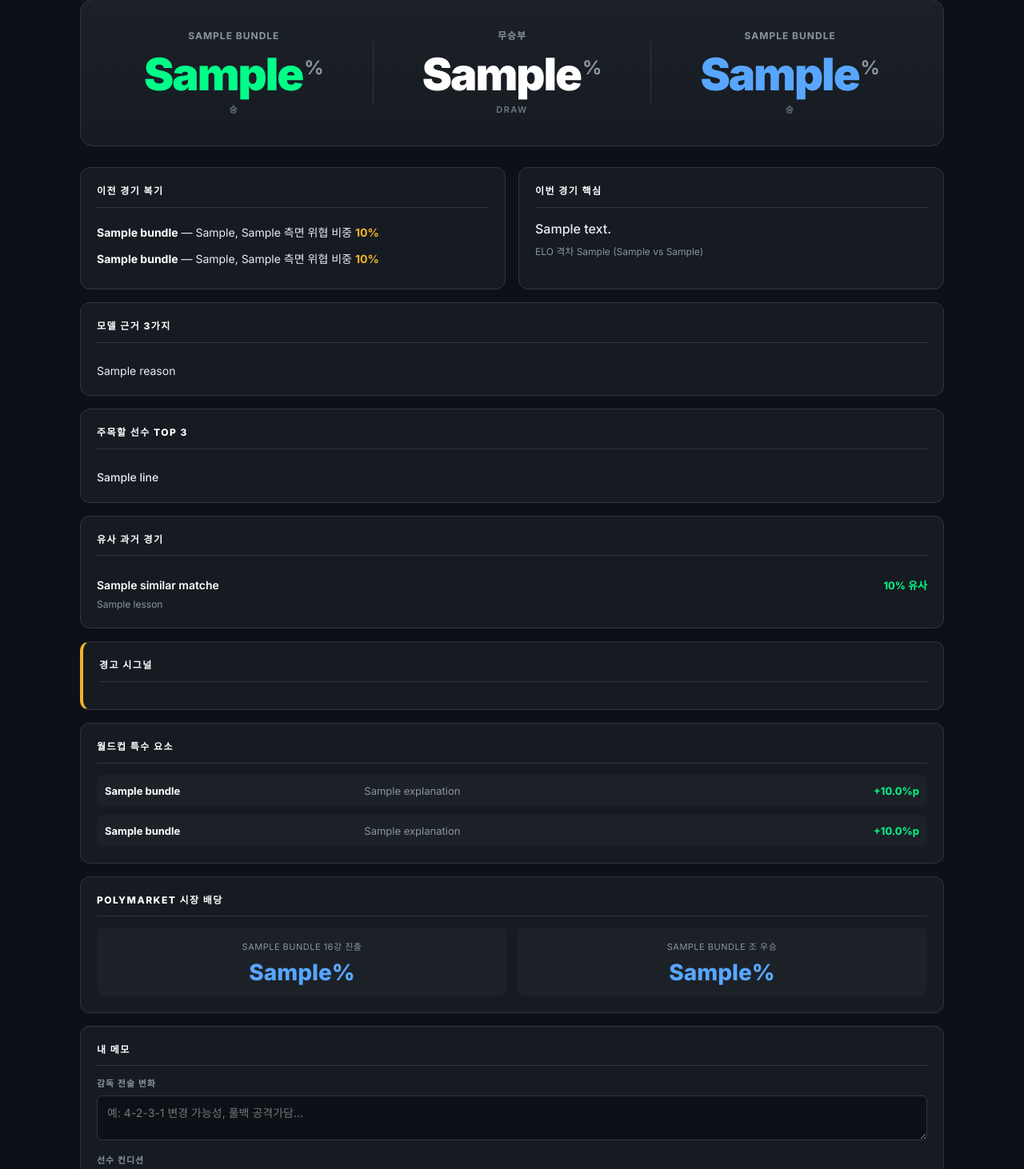
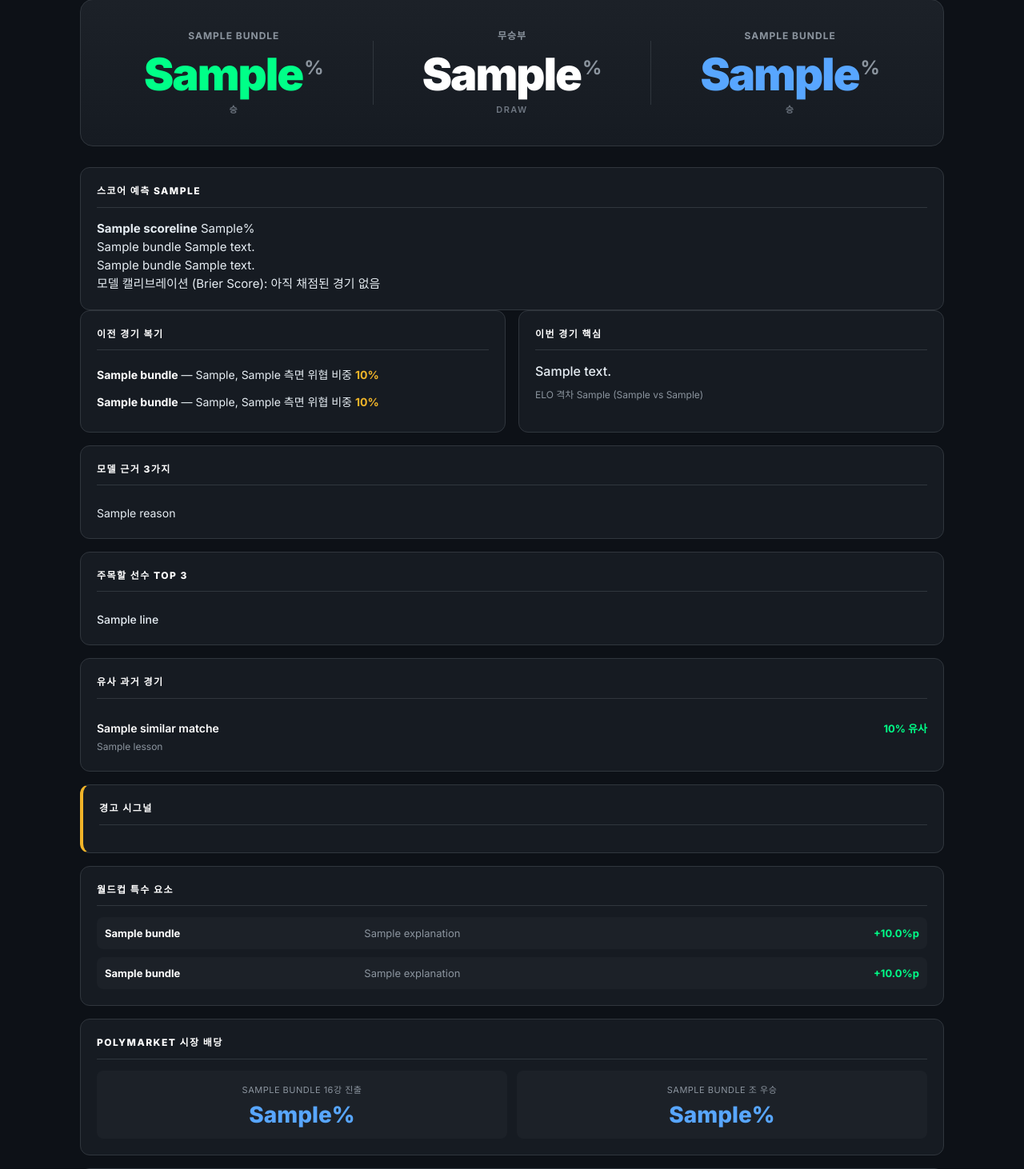
Before and after one commit to Gunnerista/worldcup-predictor, a Flask app: template templates/match.html in a window 1280 px wide. Shown: the part 179-1641 px from the top of the page at 80% size. Run offline with Flask 3, Linux system fonts and the light colour scheme; the template is opened without the code that fills it: most values are stand-ins (such as "Sample title", 1, 10 or a date in 2020); a database or web service that is not in the repository returns one stand-in record (values such as "Sample title"); data that the repository does not hold is empty; some libraries are stand-ins or nearby versions.

Commit message:
feat: show Dixon-Coles scorelines, situation notes, xG on web UI

```diff
--- a/app.py
+++ b/app.py
@@ -524,6 +524,7 @@ def index():
             away_pct = round(wdl["away_win"])
             home_sit = (pred.get("situation") or {}).get("home") or {}
             note = home_sit.get("note")
+            expected_goals = pred.get("expected_goals")
         except Exception as e:
             print(f"index: predict error for {home} vs {away}: {e}")
             probs = _elo.get_win_probability(_elo.get_rating(home), _elo.get_rating(away))
@@ -531,6 +532,7 @@ def index():
             draw_pct = round(probs["draw"] * 100)
             away_pct = round(probs["away"] * 100)
             note = None
+            expected_goals = None
         enriched.append({
             "id":         m.get("id"),
             "home_name":  home,
@@ -539,6 +541,7 @@ def index():
             "draw_pct":   draw_pct,
             "away_pct":   away_pct,
             "note":       note,
+            "expected_goals": expected_goals,
             "status":     m.get("status"),
             "kickoff":    m.get("datetime"),
             "home_score": m.get("home_score"),
--- a/templates/match.html
+++ b/templates/match.html
@@ -44,6 +44,40 @@
             <div class="prob-val">{{ bundle.away_pct }}<small>%</small></div>
             <div class="prob-sub">승</div>
         </div>
+    </section>
+
+    <!-- 1b. Dixon-Coles 스코어 예측 -->
+    <section class="card full dc-detail">
+        <h2>스코어 예측 <span class="model-tag">{{ bundle.model_used }}</span></h2>
+
+        {% if bundle.expected_goals %}
+        <p class="lead">예상 득점(xG) —
+            <b>{{ bundle.home_name }} {{ '%.2f'|format(bundle.expected_goals.home) }}</b>
+            vs
+            <b>{{ bundle.away_name }} {{ '%.2f'|format(bundle.expected_goals.away) }}</b>
+        </p>
+        {% endif %}
+
+        {% if bundle.scoreline_matrix %}
+        <div class="scorelines">
+            {% for s in bundle.scoreline_matrix[:5] %}
+            <span class="scoreline"><b>{{ s.scoreline }}</b> {{ s.probability_pct }}%</span>
+            {% endfor %}
+        </div>
+        {% endif %}
+
+        {% if bundle.situation %}
+        <div class="situations">
+            {% if bundle.situation.home %}
+            <div class="sit-row"><span class="t">{{ bundle.home_name }}</span> <span class="note">{{ bundle.situation.home.note }}</span></div>
+            {% endif %}
+            {% if bundle.situation.away %}
+            <div class="sit-row"><span class="t">{{ bundle.away_name }}</span> <span class="note">{{ bundle.situation.away.note }}</span></div>
+            {% endif %}
+        </div>
+        {% endif %}
+
+        <div class="brier-line">모델 캘리브레이션 (Brier Score): <span id="brierScore">…</span></div>
     </section>
 
     <div class="grid">
@@ -184,5 +218,15 @@
 </footer>
 
 <script src="{{ url_for('static', filename='charts.js') }}"></script>
+<script>
+// Model calibration: pull the live Brier score from /api/brier.
+fetch('/api/brier').then(function (r) { return r.json(); }).then(function (d) {
+    var el = document.getElementById('brierScore');
+    if (!el) return;
+    el.textContent = (d && d.n_matches > 0)
+        ? (d.brier_score.toFixed(3) + ' (' + d.n_matches + '경기 기준, 낮을수록 정확)')
+        : '아직 채점된 경기 없음';
+}).catch(function () {});
+</script>
 </body>
 </html>
```
Also changed, not shown: templates/index.html (+13 -0 lines).
